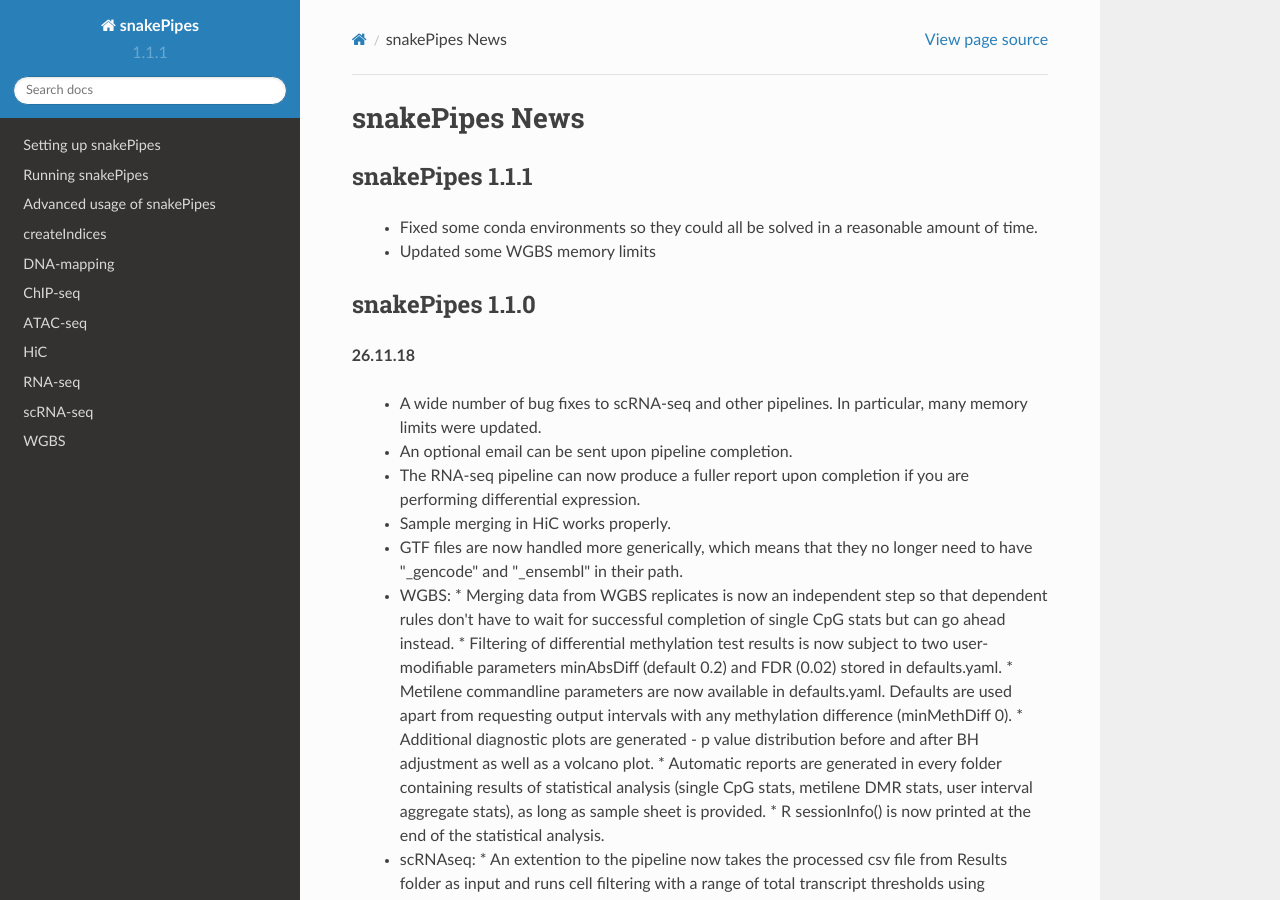
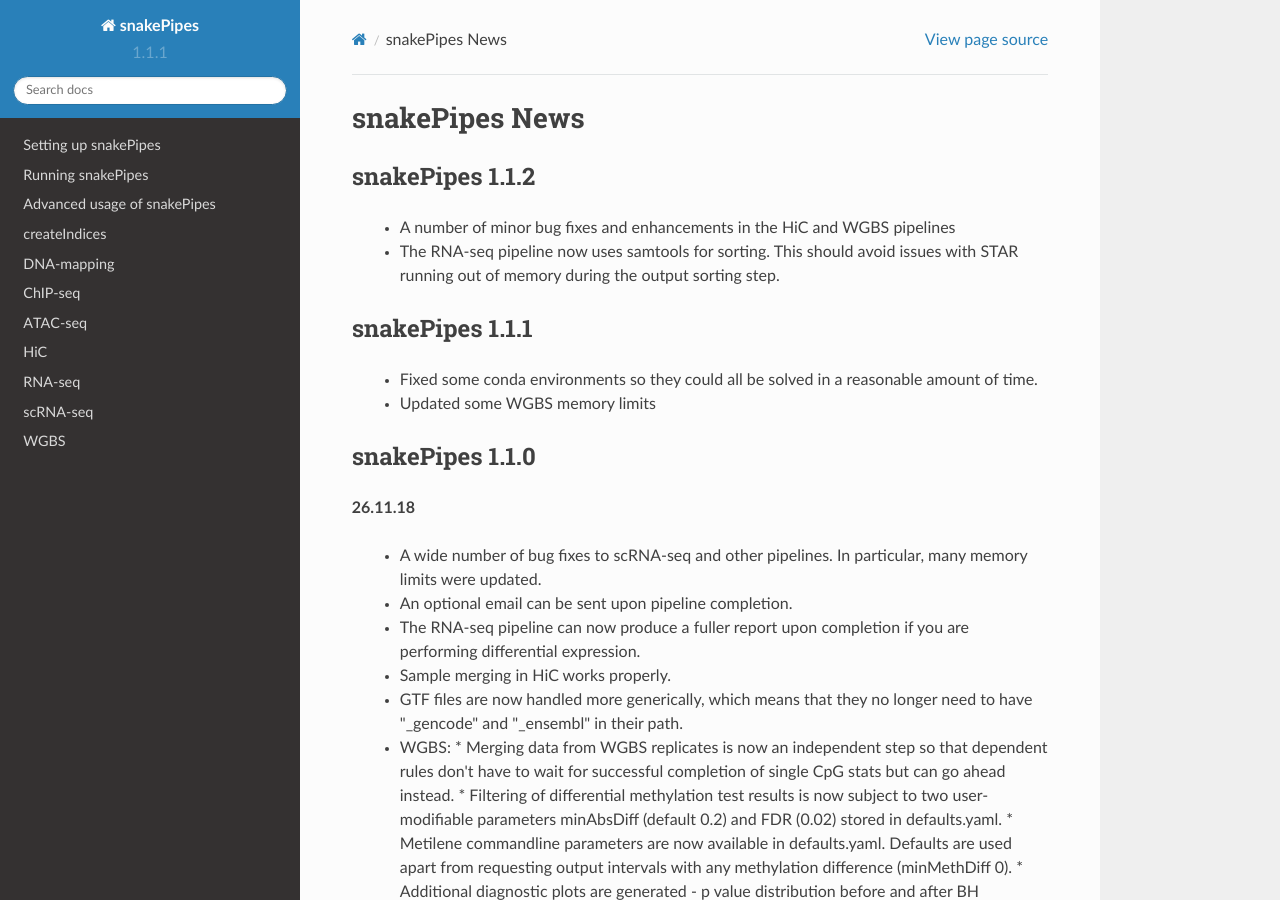
Before and after one commit to maxplanck-ie/snakepipes, a Sphinx documentation site: the page built from docs/content/News.rst, in a window 1280 px wide and 900 px high. Built offline with Sphinx 7.4.7 and the Read the Docs theme 2.0.0, drawn with Linux system fonts in a browser that asks for light colours; pages that are not in the unit, such as notebooks, are missing from menus.

Commit message:
STAR no longer does sorting, that's samtool's job

```diff
--- a/docs/content/News.rst
+++ b/docs/content/News.rst
@@ -1,5 +1,11 @@
 snakePipes News
 ===============
+
+snakePipes 1.1.2
+----------------
+
+ * A number of minor bug fixes and enhancements in the HiC and WGBS pipelines
+ * The RNA-seq pipeline now uses samtools for sorting. This should avoid issues with STAR running out of memory during the output sorting step.
 
 snakePipes 1.1.1
 ----------------
```
Also changed, not shown: 4 other files.
